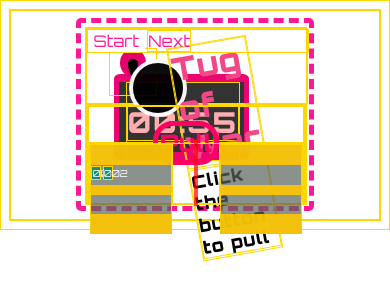
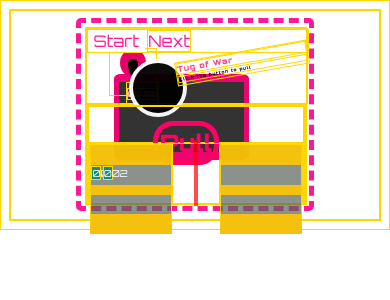
Before and after one commit to anniezoyinlee/GA-Final-SquidGame, a React (Create React App) app: page /game/tow in a window 390 px wide. Shown: the top 300 px of the page. Built offline with nearby package versions, Linux system fonts and the light colour scheme.

Commit message:
made caption responsive

```diff
--- a/src/App.css
+++ b/src/App.css
@@ -92,29 +92,6 @@ a:hover {
   left: 0;
 }
 
-/* Caption */
-.caption {
-  transform: rotate(-10deg);
-  width: 36%;
-  position: absolute;
-  left: 44%;
-  top: 15%;
-  letter-spacing: .05em;
-  text-align: left;
-}
-
-.caption h1 {
-  color: #F44788;
-  margin: 0;
-  font-size: 2em;
-}
-
-.caption p {
-  margin: 1% 0;
-  font-size: 1.1em;
-  font-weight: 700;
-}
-
 .gameArea {
   height: 25vw;
 }
--- /dev/null
+++ b/src/components/Game/Caption/Caption.css
@@ -0,0 +1,23 @@
+/* Caption */
+.caption {
+  position: relative;
+  transform: rotate(-10deg);
+  width: 60%;
+  position: absolute;
+  left: 40%;
+  top: 30%;
+  letter-spacing: .05em;
+  text-align: left;
+}
+
+.caption h1 {
+  color: #F44788;
+  margin: 0;
+  font-size: 2vw;
+}
+
+.caption p {
+  margin: 1% 0;
+  font-size: 1.1vw;
+  font-weight: 700;
+}
--- a/src/components/Game/Caption/Caption.js
+++ b/src/components/Game/Caption/Caption.js
@@ -1,4 +1,5 @@
 import React from 'react'
+import './Caption.css'
 
   function Caption({title, rules}) {
     return (
--- a/src/components/Game/Timer/Timer.css
+++ b/src/components/Game/Timer/Timer.css
@@ -57,6 +57,6 @@
   top: 0;
   left: 5%;
   color: rgb(255, 175, 175);
-  font-size: 0.9em;
+  font-size: 1vw;
   letter-spacing: .1em;
 }
```
